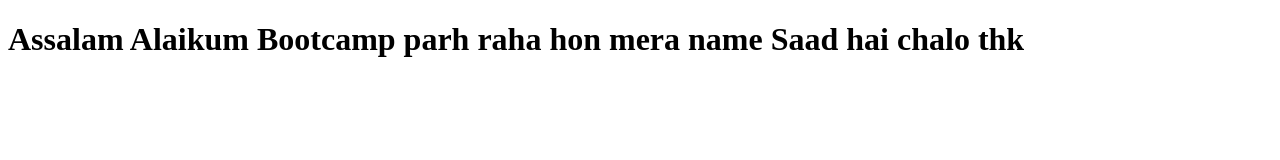
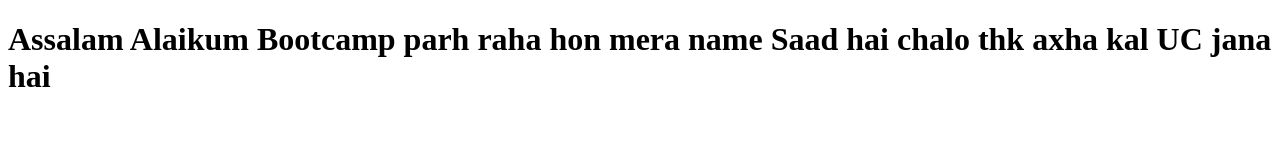
Before and after one commit to saadziasoomro97/Project-1, a plain HTML site: page index.html in a window 1280 px wide. Drawn offline with Linux system fonts and the light colour scheme.

Commit message:
Update index.html

```diff
--- a/index.html
+++ b/index.html
@@ -6,7 +6,7 @@
     <title>Document</title>
 </head>
 <body>
-    <h1>Assalam Alaikum Bootcamp parh raha hon mera name Saad hai chalo thk</h1>
+    <h1>Assalam Alaikum Bootcamp parh raha hon mera name Saad hai chalo thk axha kal UC jana hai</h1>
 
 </body>
 </html>
```
